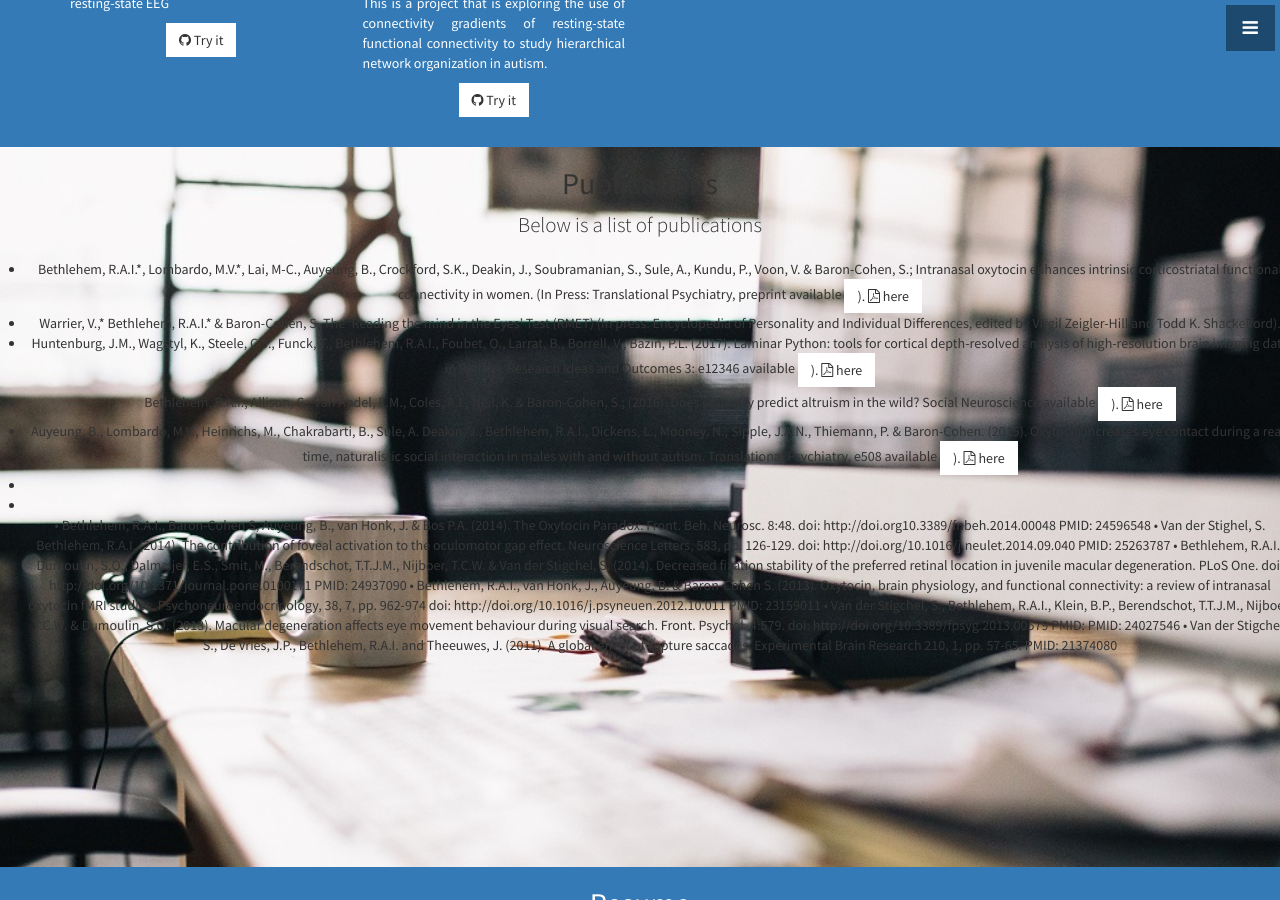
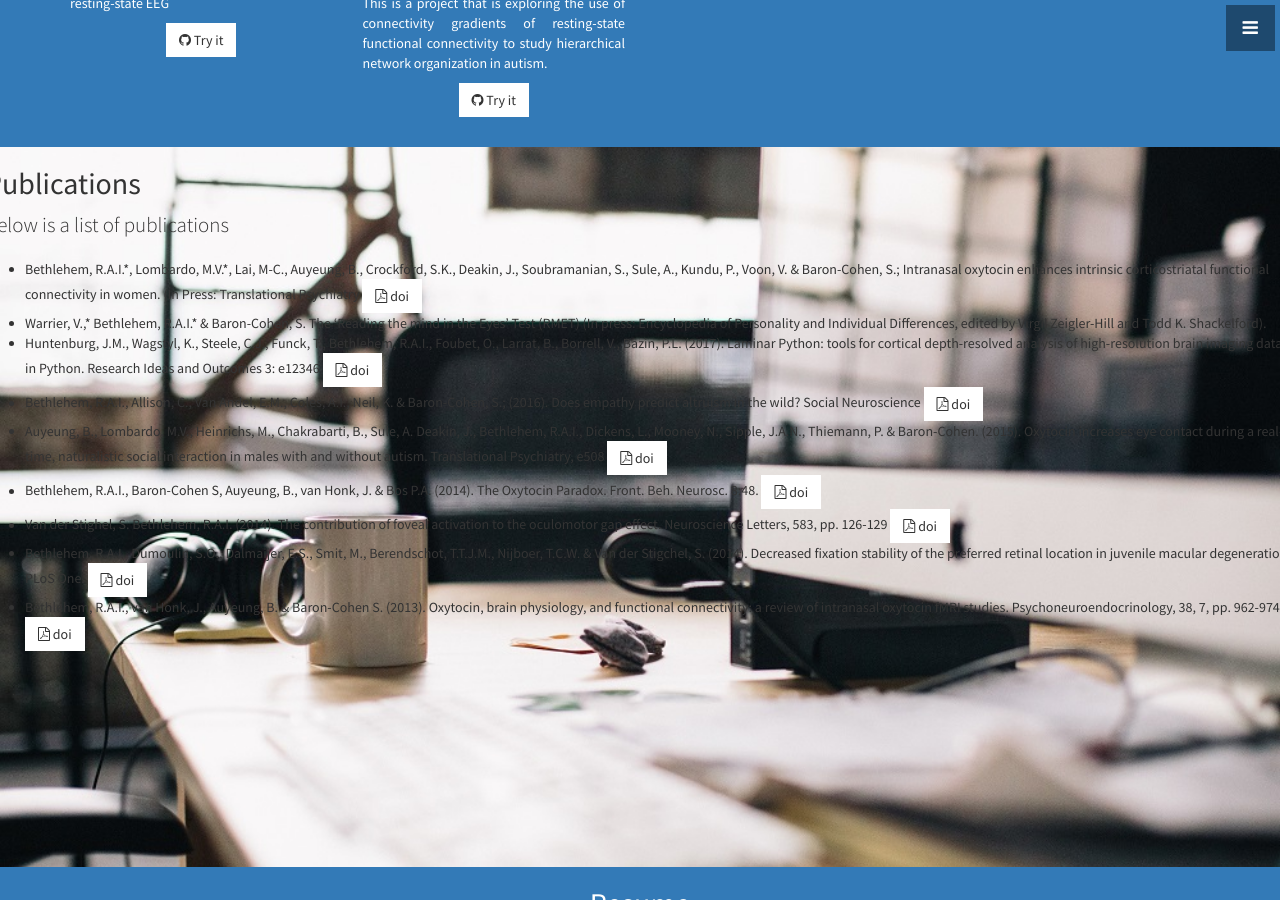
Before and after one commit to rb643/raibethlehem.github.io, a Jekyll site: the page built from index.html, in a window 1280 px wide and 900 px high, scrolled down 1262 px. Built offline with Jekyll 4.4.1, drawn with Linux system fonts in a browser that asks for light colours.

Commit message:
Update publications.html

```diff
--- a/_includes/_html/publications.html
+++ b/_includes/_html/publications.html
@@ -1,5 +1,5 @@
 <section id="publications" class="publications">
-            <div class="row text-center">
+            <div class="row">
                         <h2>Publications</h2>
                         <p class="lead">
                          Below is a list of publications
@@ -7,7 +7,7 @@
                         <ul>
                                     <li>
                                                 Bethlehem, R.A.I.*, Lombardo, M.V.*, Lai, M-C., Auyeung, B., Crockford, S.K., Deakin, J., Soubramanian, S., Sule, A., Kundu, P., Voon, V. & Baron-Cohen, S.; Intranasal oxytocin enhances intrinsic corticostriatal functional connectivity in women.
-                                                (In Press: Translational Psychiatry, preprint available <a href="http://dx.doi.org/10.1101/068585" target="_blank" class="btn btn-light">). <i class="fa fa-file-pdf-o fa-fw-2x"></i> here  </a>
+                                                (In Press: Translational Psychiatry <a href="http://dx.doi.org/10.1101/068585" target="_blank" class="btn btn-light"> <i class="fa fa-file-pdf-o fa-fw-2x"></i> doi  </a>
                                     </li>
 
                                     <li>
@@ -16,31 +16,39 @@
 
                                     <li>
                                                 Huntenburg, J.M., Wagstyl, K., Steele, C.J., Funck, T., Bethlehem, R.A.I., Foubet, O., Larrat, B., Borrell, V., Bazin, P.L. (2017). Laminar Python: tools for cortical depth-resolved analysis of high-resolution brain imaging data in Python. Research Ideas and Outcomes 3: e12346
-                                                available <a href="https://doi.org/10.3897/rio.3.e12346" target="_blank" class="btn btn-light">). <i class="fa fa-file-pdf-o fa-fw-2x"></i> here  </a>
+                                                <a href="https://doi.org/10.3897/rio.3.e12346" target="_blank" class="btn btn-light"> <i class="fa fa-file-pdf-o fa-fw-2x"></i> doi  </a>
                                     </li>
 
                                     <li>
                                                 Bethlehem, R.A.I., Allison, C., Van Andel, E.M., Coles, A.I., Neil, K. & Baron-Cohen, S.; (2016). Does empathy predict altruism in the wild? Social Neuroscience
-                                                available <a href="http://doi.org/10.1080/17470919.2016.1249944" target="_blank" class="btn btn-light">). <i class="fa fa-file-pdf-o fa-fw-2x"></i> here  </a>
+                                                <a href="http://doi.org/10.1080/17470919.2016.1249944" target="_blank" class="btn btn-light"> <i class="fa fa-file-pdf-o fa-fw-2x"></i> doi  </a>
                                     </li>
 
                                     <li>
                                                 Auyeung, B., Lombardo, M.V., Heinrichs, M., Chakrabarti, B., Sule, A. Deakin, J., Bethlehem, R.A.I., Dickens, L., Mooney, N., Sipple, J.A.N., Thiemann, P. & Baron-Cohen. (2015). Oxytocin increases eye contact during a real-time, naturalistic social interaction in males with and without autism. Translational Psychiatry, e508
-                                                available <a href="http://doi.org/10.1038/tp.2014.14" target="_blank" class="btn btn-light">). <i class="fa fa-file-pdf-o fa-fw-2x"></i> here  </a>
+                                                <a href="http://doi.org/10.1038/tp.2014.14" target="_blank" class="btn btn-light"> <i class="fa fa-file-pdf-o fa-fw-2x"></i> doi  </a>
                                     </li>
 
                                     <li>
+                                                Bethlehem, R.A.I., Baron-Cohen S, Auyeung, B., van Honk, J. & Bos P.A. (2014). The Oxytocin Paradox. Front. Beh. Neurosc. 8:48.
+                                                <a href="http://doi.org/10.3389/fnbeh.2014.00048" target="_blank" class="btn btn-light"> <i class="fa fa-file-pdf-o fa-fw-2x"></i> doi  </a>
                                     </li>
 
                                     <li>
+                                                Van der Stighel, S. Bethlehem, R.A.I. (2014). The contribution of foveal activation to the oculomotor gap effect. Neuroscience Letters, 583, pp. 126-129
+                                                <a href="http://doi.org/10.1016/j.neulet.2014.09.040" target="_blank" class="btn btn-light"> <i class="fa fa-file-pdf-o fa-fw-2x"></i> doi  </a>
                                     </li>
 
-•	Bethlehem, R.A.I., Baron-Cohen S, Auyeung, B., van Honk, J. & Bos P.A. (2014). The Oxytocin Paradox. Front. Beh. Neurosc. 8:48. doi: http://doi.org10.3389/fnbeh.2014.00048   PMID: 24596548
-•	Van der Stighel, S. Bethlehem, R.A.I. (2014). The contribution of foveal activation to the oculomotor gap effect. Neuroscience Letters, 583, pp. 126-129. doi: http://doi.org/10.1016/j.neulet.2014.09.040  PMID: 25263787
-•	Bethlehem, R.A.I., Dumoulin, S.O., Dalmaijer, E.S., Smit, M., Berendschot, T.T.J.M., Nijboer, T.C.W. & Van der Stigchel, S. (2014). Decreased fixation stability of the preferred retinal location in juvenile macular degeneration. PLoS One. doi: http://doi.org/10.1371/journal.pone.0100171 PMID: 24937090
-•	Bethlehem, R.A.I., van Honk, J., Auyeung, B. & Baron-Cohen S. (2013). Oxytocin, brain physiology, and functional connectivity: a review of intranasal oxytocin fMRI studies. Psychoneuroendocrinology, 38, 7, pp. 962-974 doi: http://doi.org/10.1016/j.psyneuen.2012.10.011  PMID: 23159011
-•	Van der Stigchel, S., Bethlehem, R.A.I., Klein, B.P., Berendschot, T.T.J.M., Nijboer, T.C.W. & Dumoulin, S.O. (2013). Macular degeneration affects eye movement behaviour during visual search. Front. Psychol. 4:579. doi: http://doi.org/10.3389/fpsyg.2013.00579  PMID: PMID: 24027546
-•	Van der Stigchel, S., De Vries, J.P., Bethlehem, R.A.I. and Theeuwes, J. (2011). A global effect of capture saccades. Experimental Brain Research 210, 1, pp. 57-65. PMID: 21374080
+                                    <li>
+                                                Bethlehem, R.A.I., Dumoulin, S.O., Dalmaijer, E.S., Smit, M., Berendschot, T.T.J.M., Nijboer, T.C.W. & Van der Stigchel, S. (2014). Decreased fixation stability of the preferred retinal location in juvenile macular degeneration. PLoS One.
+                                                <a href="http://doi.org/10.1371/journal.pone.0100171" target="_blank" class="btn btn-light"> <i class="fa fa-file-pdf-o fa-fw-2x"></i> doi  </a>
+                                    </li>
+
+                                    <li>
+                                                Bethlehem, R.A.I., van Honk, J., Auyeung, B. & Baron-Cohen S. (2013). Oxytocin, brain physiology, and functional connectivity: a review of intranasal oxytocin fMRI studies. Psychoneuroendocrinology, 38, 7, pp. 962-974
+                                                <a href="http://doi.org/10.1016/j.psyneuen.2012.10.011" target="_blank" class="btn btn-light"> <i class="fa fa-file-pdf-o fa-fw-2x"></i> doi  </a>
+
+                                    </li>
 
                       </ul>
 
```
